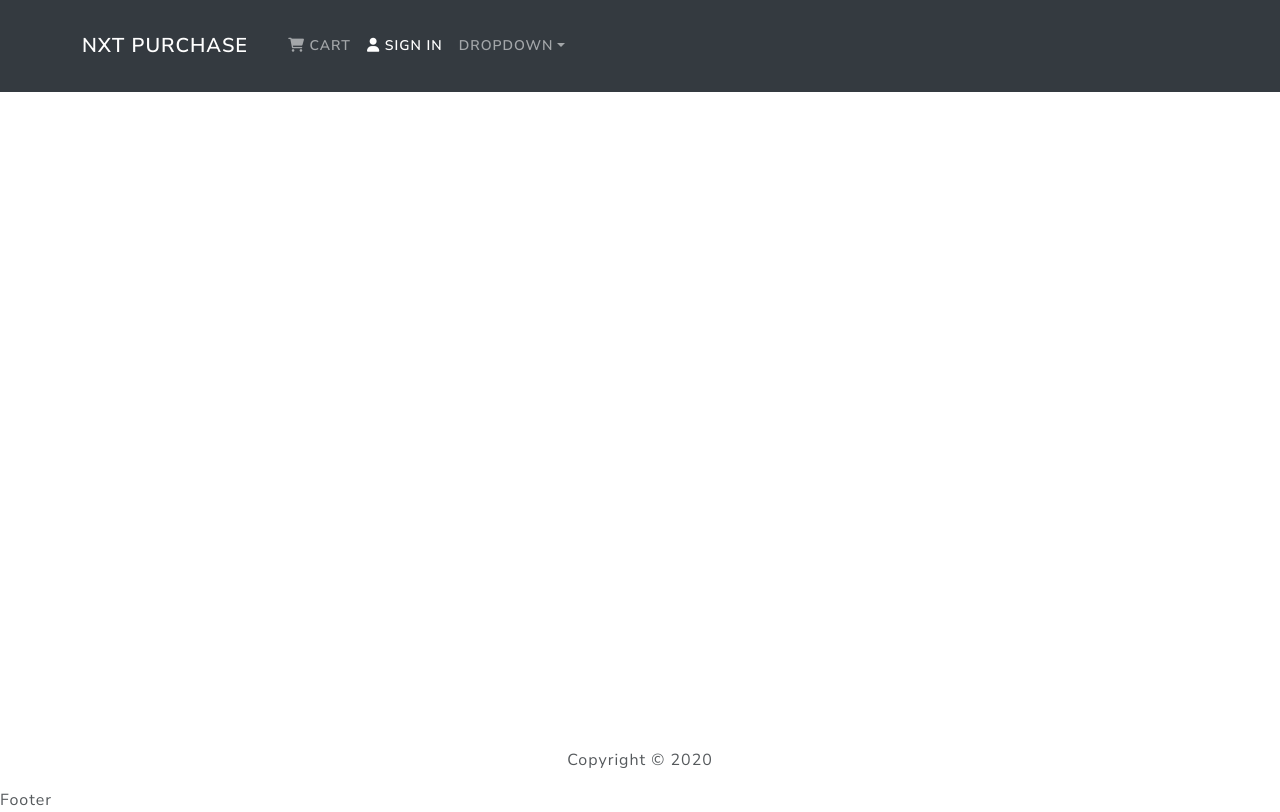
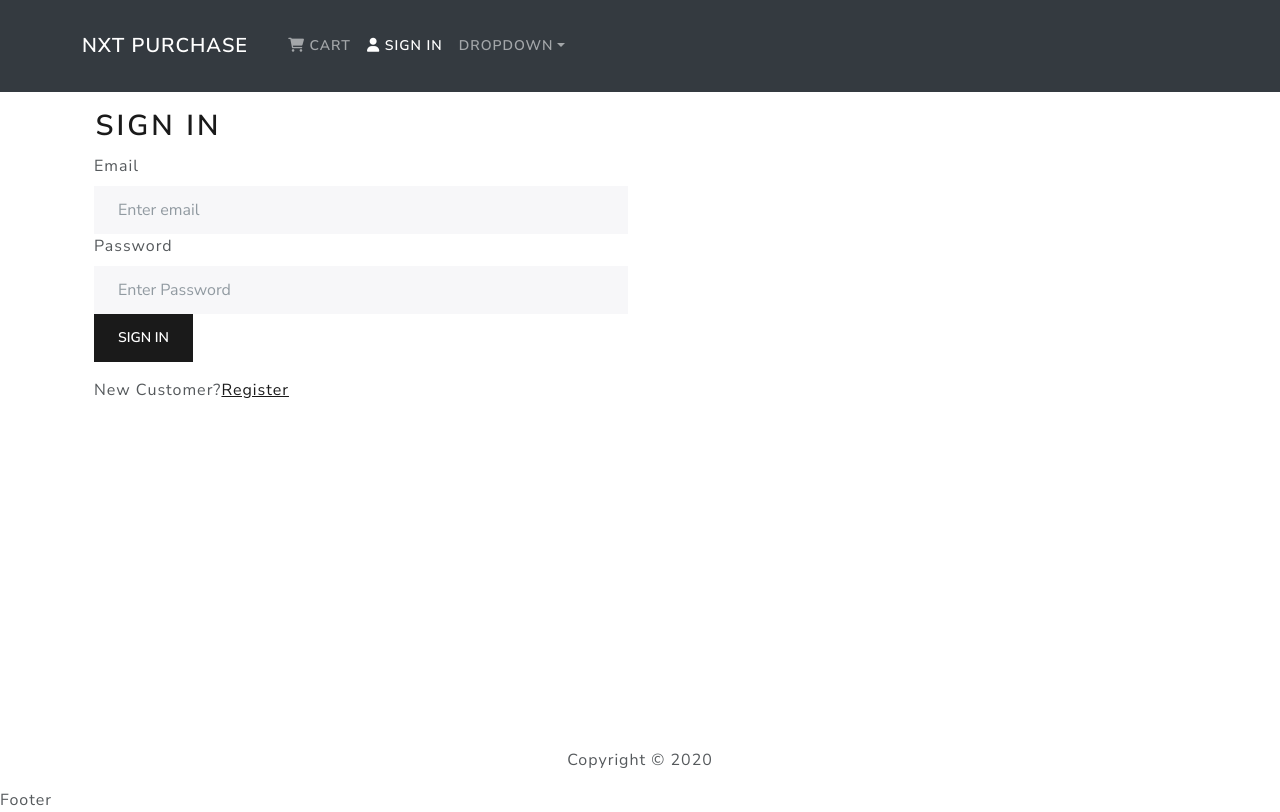
Before and after one commit to Privateryan56/NXTstore, a React (Create React App) app in the folder frontend/: page /login in a window 1280 px wide. Built offline with nearby package versions, Linux system fonts and the light colour scheme.

Commit message:
I hate login forms and user authentication as well as redux... in other news login Screen was made

```diff
--- a/frontend/src/App.js
+++ b/frontend/src/App.js
@@ -6,6 +6,7 @@
 import HomeScreen from "./screens/HomeScreen";
 import ProductScreen from "./screens/ProductScreen";
 import CartScreen from "./screens/CartScreen";
+import LoginScreen from "./screens/LoginScreen";
 
 function App() {
   return (
@@ -14,9 +15,11 @@
       <main className="py-3">
         <Container>
           <Routes>
-            <Route path="/" element={<HomeScreen />} exact />
+            <Route path= "/login" element = {<LoginScreen />} />
             <Route path="/product/:id" element={<ProductScreen />} />
             <Route path="/cart/:id" element={<CartScreen/>}/>
+            <Route path="/" element={<HomeScreen />} exact />
+
           </Routes>
         </Container>
       </main>
--- /dev/null
+++ b/frontend/src/actions/userActions.js
@@ -0,0 +1,34 @@
+import { USER_LOGIN_REQUEST, USER_LOGIN_SUCCESS, USER_LOGIN_FAIL, USER_LOGIN_OUT } from "../constants/userConstants"
+import axios from "axios"
+
+export const login = (email, password) => async(dispatch) => {
+    try{
+        dispatch({
+            type: USER_LOGIN_REQUEST
+        })
+        const config = {
+            headers:{
+                'Content-Type': 'application/json'
+            }
+        }
+        const {data} = await axios.post(
+            '/api/users/login',
+            {email,password},
+            config
+        )
+        dispatch({
+            type: USER_LOGIN_SUCCESS,
+            payload: data
+        })
+        localStorage.setItem('userInfo', JSON.Stringify(data))
+    } catch(error){
+
+        dispatch({
+            type: USER_LOGIN_FAIL,
+            payload:
+              error.response && error.response.data.message
+                ? error.response.data.message
+                : error.message,
+          });
+    }
+}
--- /dev/null
+++ b/frontend/src/components/FormContainer.js
@@ -0,0 +1,16 @@
+import React from 'react'
+import {Container, Row, Col } from 'react-bootstrap'
+
+const FormContainer = ({children}) => {
+  return (
+    <Container>
+        <Row className= ' justify-content-md=center'>
+        <Col xs={12} md={6}>
+             {children}
+            </Col>
+        </Row>
+    </Container>
+  )
+}
+
+export default FormContainer
--- /dev/null
+++ b/frontend/src/constants/userConstants.js
@@ -0,0 +1,4 @@
+export const USER_LOGIN_REQUEST = "USER_LOGIN_REQUEST";
+export const USER_LOGIN_SUCCESS = "USER_LOGIN_SUCCESS";
+export const USER_LOGIN_FAIL = "USER_LOGIN_FAIL";
+export const USER_LOGIN_OUT = "USER_LOGIN_OUT";
--- /dev/null
+++ b/frontend/src/reducers/userReducers.js
@@ -0,0 +1,22 @@
+import {
+  USER_LOGIN_FAIL,
+  USER_LOGIN_REQUEST,
+  USER_LOGIN_SUCCESS,
+   USER_LOGIN_OUT,
+} from "../constants/userConstants.js";
+
+export const userLoginReducer = (state = {}, action) => {
+  switch (action.type) {
+    case USER_LOGIN_REQUEST:
+      return { loading: true };
+
+    case USER_LOGIN_SUCCESS:
+      return { loading: false, userInfo: action.payload };
+
+    case USER_LOGIN_FAIL:
+      return { loading: false, error: action.payload };
+      case USER_LOGIN_OUT:
+    default:
+      return state;
+  }
+};
--- /dev/null
+++ b/frontend/src/screens/LoginScreen.js
@@ -0,0 +1,72 @@
+import React, { useState, useEffect } from "react";
+import { Link } from "react-router-dom";
+import { useDispatch, useSelector } from "react-redux";
+import { Form, Button, Row, Col } from "react-bootstrap";
+import { login } from "../actions/userActions";
+import FormContainer from "../components/FormContainer";
+import { useLocation, useNavigate } from "react-router-dom";
+
+const LoginScreen = () => {
+    const [email, setEmail] = useState("");
+    const [password, setPassword] = useState("");
+
+  const location = useLocation();
+  const dispatch = useDispatch();
+  const history = useNavigate()
+
+  const userLogin = useSelector(state => state.userLogin)
+  const {loading, error, userInfo} =userLogin
+
+  const redirect = location.search ? location.search.split("=")[1] : "/login";
+
+    useEffect(() => {
+        if(userInfo){
+            history(redirect)
+        }
+    }, [history, userInfo, redirect])
+
+  const submitHandler = (e) => {
+    e.preventDefault();
+    dispatch(login(email,password))
+  };
+
+  return (
+    <FormContainer>
+      <h1> Sign in</h1>
+      {error ? <div className="alert alert-danger">{error}</div> : null}
+      <Form onSubmit={submitHandler}>
+        <Form.Group controlId="email">
+          <Form.Label>Email</Form.Label>
+          <Form.Control
+            type="email"
+            placeholder="Enter email"
+            value={email}
+            onChange={(e) => setEmail(e.target.value)}
+          ></Form.Control>
+        </Form.Group>
+        <Form.Group controlId="password">
+          <Form.Label>Password</Form.Label>
+          <Form.Control
+            type="password"
+            placeholder="Enter Password"
+            value={password}
+            onChange={(e) => setPassword(e.target.value)}
+          ></Form.Control>
+        </Form.Group>
+        <Button type="submit" variant="primary">
+          Sign In
+        </Button>
+      </Form>
+      <Row className="py-3">
+        <Col>
+          New Customer?
+          <Link to={redirect ? `/register?redirect=${redirect}` : "/register"}>
+            Register
+          </Link>
+        </Col>
+      </Row>
+    </FormContainer>
+  );
+};
+
+export default LoginScreen;
--- a/frontend/src/store.js
+++ b/frontend/src/store.js
@@ -4,19 +4,26 @@
 import { productListReducer } from "./reducers/productReducers";
 import { productDetailsReducer } from "./reducers/productReducers";
 import { cartReducer } from "./reducers/cartReducers";
+import { userLoginReducer } from "./reducers/userReducers";
 
 const reducer = combineReducers({
   productList: productListReducer,
   productDetails: productDetailsReducer,
   cart: cartReducer,
+  userLogin: userLoginReducer,
 });
 
 const cartItemsFromStorage = localStorage.getItem("cartItems")
   ? JSON.parse(localStorage.getItem("cartItems"))
   : [];
 
+  const userInfoFromStorage = localStorage.getItem("userInfo")
+  ? JSON.parse(localStorage.getItem("userInfo"))
+  : [];
+
 const initialState = {
-    cart: {cartItems:cartItemsFromStorage}
+    cart: {cartItems:cartItemsFromStorage},
+    userLogin:{ userInfo: userInfoFromStorage}
 };
 
 const middleware = [thunk];
```
